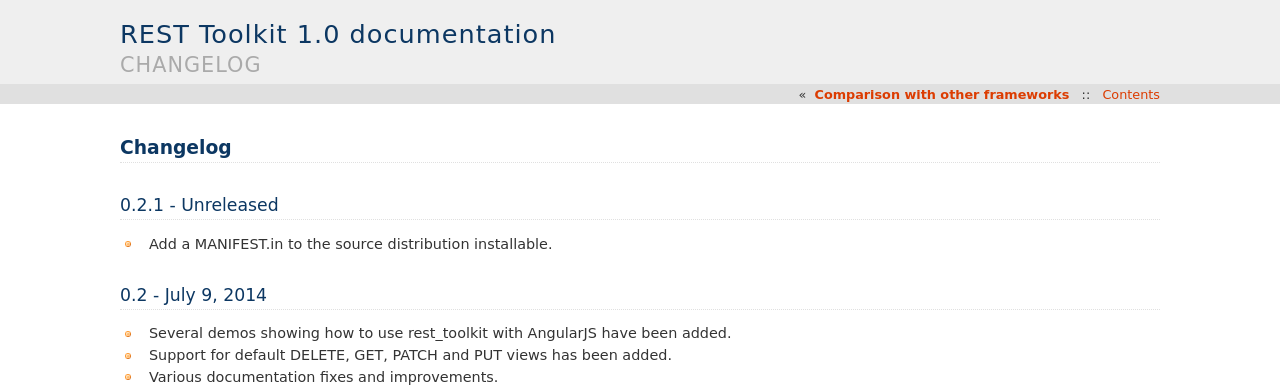
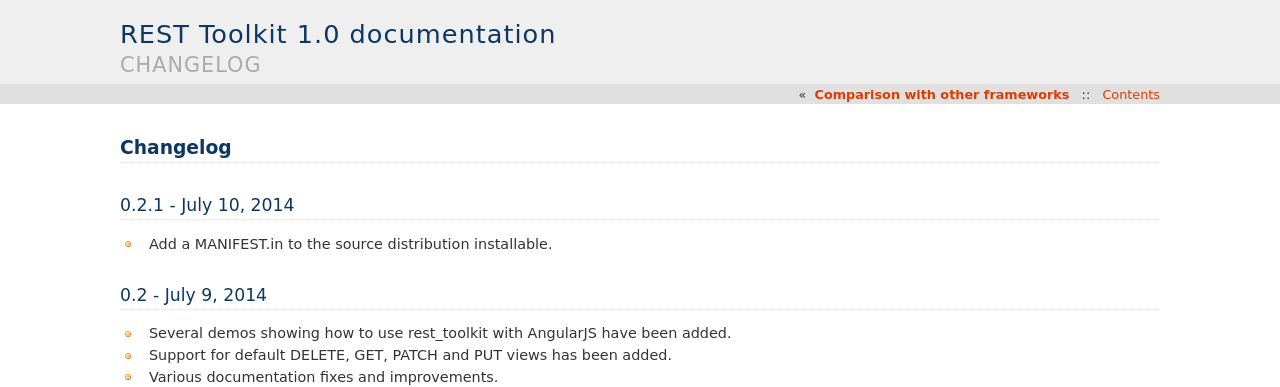
Before and after one commit to wichert/rest_toolkit, a Sphinx documentation site: the page built from doc/changes.rst, in a window 1280 px wide. Shown: the top 387 px of the page. Built offline with Sphinx 7.4.7, drawn with Linux system fonts in a browser that asks for light colours.

Commit message:
Prepare 0.2.1 release.

```diff
--- a/doc/changes.rst
+++ b/doc/changes.rst
@@ -1,7 +1,7 @@
 Changelog
 =========
 
-0.2.1 - Unreleased
+0.2.1 - July 10, 2014
 ---------------------
 
 - Add a MANIFEST.in to the source distribution installable.
--- a/setup.py
+++ b/setup.py
@@ -2,7 +2,7 @@
 from setuptools.command.test import test as TestCommand
 import sys
 
-version = '0.2'
+version = '0.2.1'
 
 install_requires = [
         'pyramid',
```
